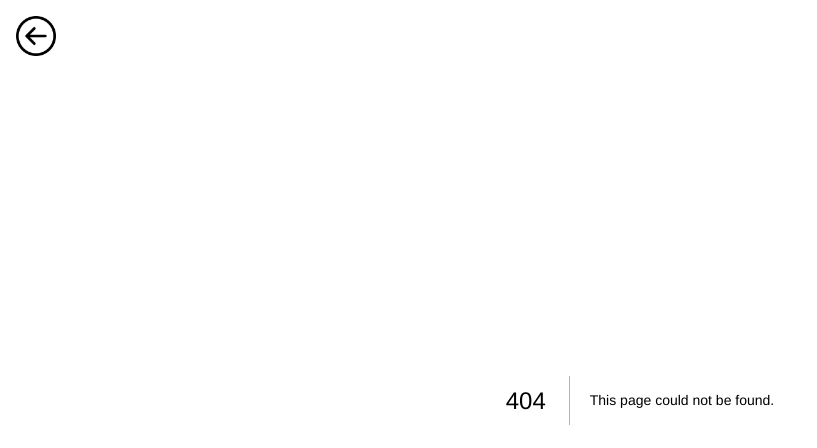
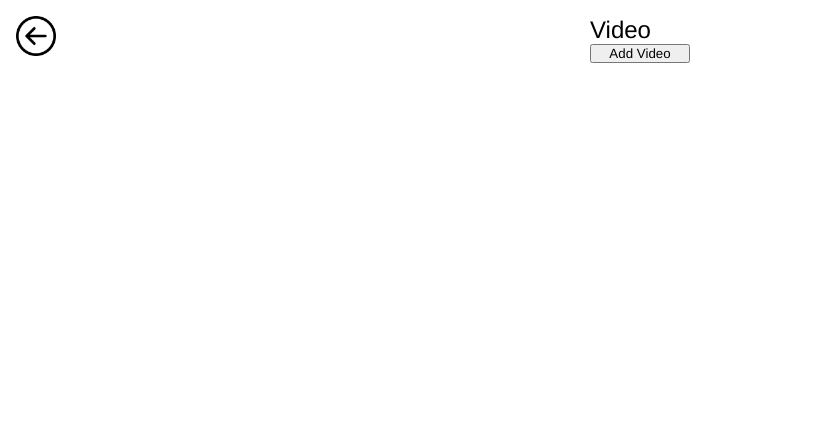
Before and after one commit to hiterharris/playground-next, a Next.js app: page /video in a window 1280 px wide. Before the commit this address had no page. Shown: the top 448 px of the page, without its empty margins (0-817 px from the left). Built offline with nearby package versions, Linux system fonts and the light colour scheme.

Commit message:
add video player

```diff
--- a/package.json
+++ b/package.json
@@ -12,11 +12,15 @@
     "@next/font": "13.1.6",
     "@stripe/react-stripe-js": "^1.16.5",
     "@stripe/stripe-js": "^1.47.0",
+    "@u-wave/react-vimeo": "^0.9.10",
+    "@u-wave/react-youtube": "^0.7.4",
     "eslint": "8.34.0",
     "eslint-config-next": "13.1.6",
+    "get-video-id": "^3.6.5",
     "next": "13.1.6",
     "react": "18.2.0",
     "react-dom": "18.2.0",
+    "react-embed-video": "^0.2.2",
     "react-player": "^2.11.2",
     "react-query": "^3.39.3",
     "stripe": "^11.11.0"
--- a/src/pages/index.js
+++ b/src/pages/index.js
@@ -18,8 +18,11 @@ const Home = () => {
             <Link href="/store" className="nav-menu-item">
               <h4>Store</h4>
             </Link>
-            <Link href="/reactQuery">
+            <Link href="/reactQuery" className="nav-menu-item">
               <h4>React Query</h4>
+            </Link>
+            <Link href="/video" className="nav-menu-item">
+              <h4>Video Player</h4>
             </Link>
           </div>
         </nav>
--- /dev/null
+++ b/src/pages/video.js
@@ -0,0 +1,36 @@
+import { useState } from "react";
+import ReactPlayer from 'react-player/lazy'
+
+const Video = () => {
+    const [url, setUrl] = useState('');
+    const [modalOpen, setModalOpen] = useState(false);
+
+    const handleModalOpen = () => {
+        setModalOpen(!modalOpen);
+    }
+
+    const handleChange = e => {
+        setUrl(e.target.value)
+     }
+
+    return (
+        <main className={`video ${modalOpen && 'modal-open'}`}>
+            <h2>Video</h2>
+            <button className="add-video-button" onClick={handleModalOpen}>Add Video</button>
+
+            {modalOpen && (
+                <div className="video-modal">
+                    <input type="text" placeholder="Paste URL" onChange={handleChange} />
+                    <button onClick={handleModalOpen}>Set Video</button>
+                </div>
+            )}
+
+            {url && !modalOpen && (
+                <ReactPlayer url={url || ''} />
+            )}
+
+        </main>
+    )
+  }
+
+  export default Video;
--- a/src/styles/pageStyles.css
+++ b/src/styles/pageStyles.css
@@ -20,7 +20,7 @@ nav {
 }
 
 .nav-menu-item {
-    margin-right: 32px;
+    margin-left: 32px;
 }
 
 /* Home */
@@ -115,3 +115,29 @@ nav {
     height: 40px;
     width: 40px;
 }
+
+
+/* video modal */
+
+
+.modal-open {
+    height: 100vh;
+    width: 100vw;
+    overflow: hidden;
+    background-color: grey;
+    display: flex;
+    flex-direction: column;
+    align-items: center;
+}
+
+.add-video-button {
+    width: 100px;
+}
+
+.video-modal {
+    height: 50%;
+    width: 50%;
+    background-color: white;
+    margin: 0 10%;
+    border: 1px solid black;
+}
```
Also changed, not shown: 1 other file (tests, documents, lock files or other folders).
